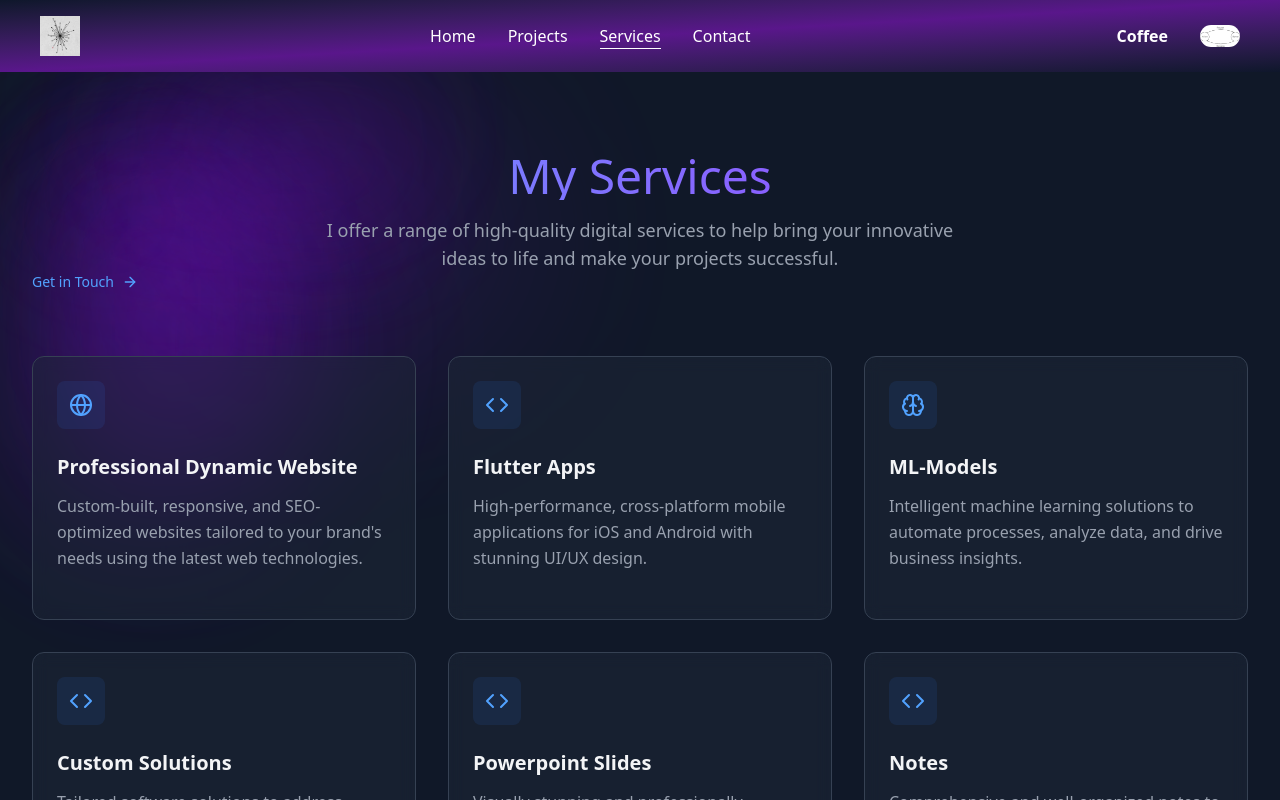
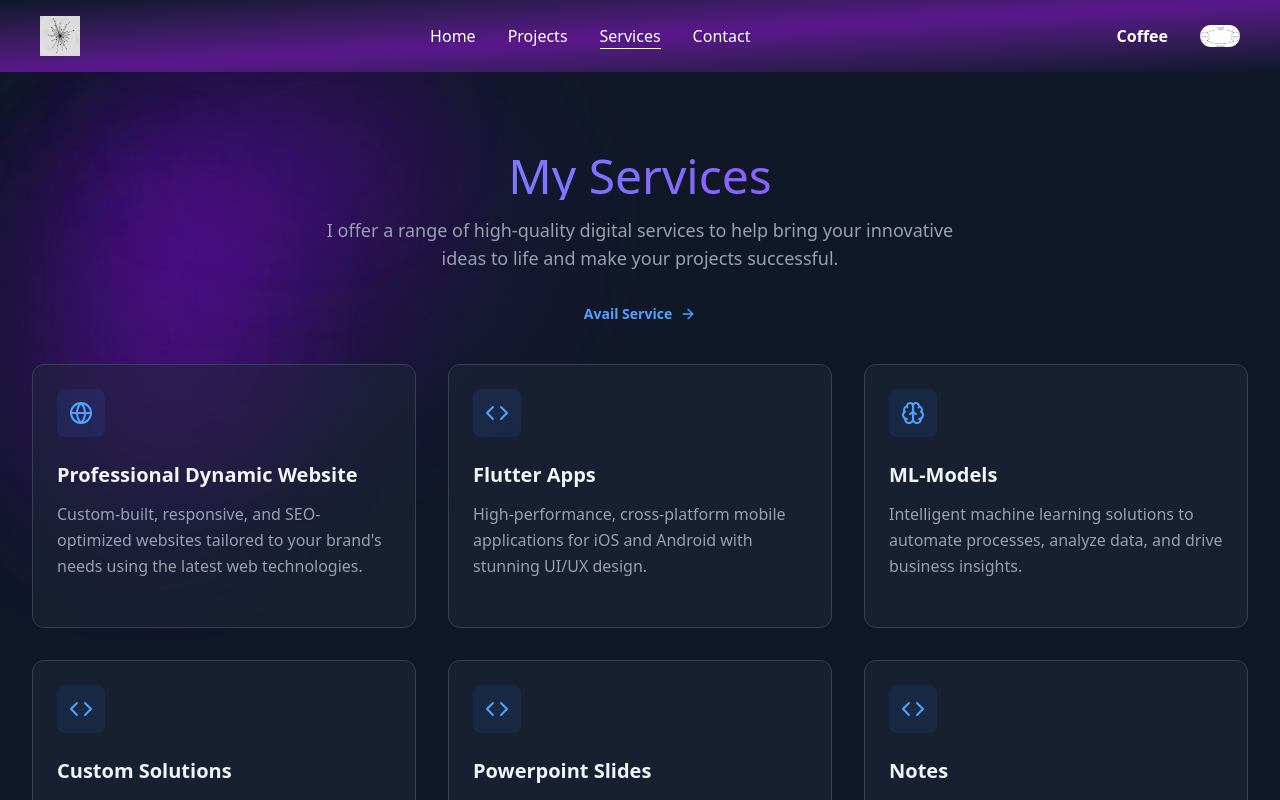
Before and after one commit to Laraib17/my_portfolio, a React (Vite) app: page /#/services in a window 1280 px wide. Shown: the top 800 px of the page. Built offline with nearby package versions, Linux system fonts and the light colour scheme; a web font is replaced by a local one.

Commit message:
feat:new edits

```diff
--- a/src/pages/Services.jsx
+++ b/src/pages/Services.jsx
@@ -3,7 +3,7 @@ import { service } from "../data/services_data";
 import { Globe, Smartphone, Brain, Code, ArrowRight } from "lucide-react";
 import { motion } from "framer-motion";
 import PurpleBubbles from "../components/PurpleBubbles";
-
+import { NavLink } from "react-router-dom";
 const iconMap = {
   Globe: Globe,
   Smartphone: Smartphone,
@@ -16,7 +16,7 @@ const Services = () => {
     <div className="min-h-screen bg-gray-900 text-white py-20 px-4 sm:px-6 lg:px-8 relative overflow-hidden">
       <PurpleBubbles />
       <div className="max-w-7xl mx-auto relative z-10">
-        <div className="text-center mb-16">
+        <div className="text-center mb-8">
           <motion.h2
             initial={{ opacity: 0, y: -20 }}
             animate={{ opacity: 1, y: 0 }}
@@ -34,12 +34,16 @@ const Services = () => {
             I offer a range of high-quality digital services to help bring your
             innovative ideas to life and make your projects successful.
           </motion.p>
-          <button className="flex items-center text-sm font-medium text-blue-400 hover:text-blue-300 transition-colors group/btn">
-                    Get in Touch
-          <ArrowRight className="w-4 h-4 ml-2 transform group-hover/btn:translate-x-1 transition-transform" />
-          </button>
+
         </div>
-
+        <div className="mb-10 items-center justify-center flex">
+          <nav>
+            <NavLink to="/get_service.jsx" className="flex items-center text-sm font-extrabold text-blue-400 hover:text-blue-300 transition-colors group/btn">
+              Avail Service
+              <ArrowRight className="w-4 h-4 ml-2 transform group-hover/btn:translate-x-1 transition-transform" />
+            </NavLink>
+          </nav>
+        </div>
         <div className="grid grid-cols-1 md:grid-cols-2 lg:grid-cols-3 gap-8">
           {service.map((item, index) => {
             const IconComponent = iconMap[item.icon] || Code;
--- /dev/null
+++ b/src/pages/get_service.jsx
@@ -0,0 +1,11 @@
+import React from 'react'
+
+const get_service = () => {
+  return (
+    <div>
+
+    </div>
+  )
+}
+
+export default get_service
```
